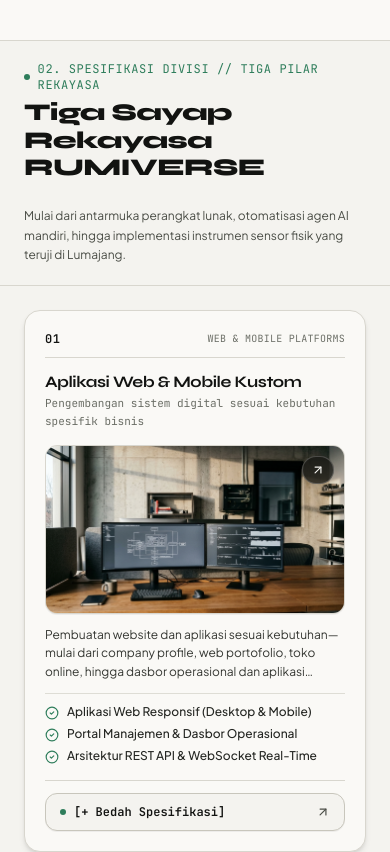
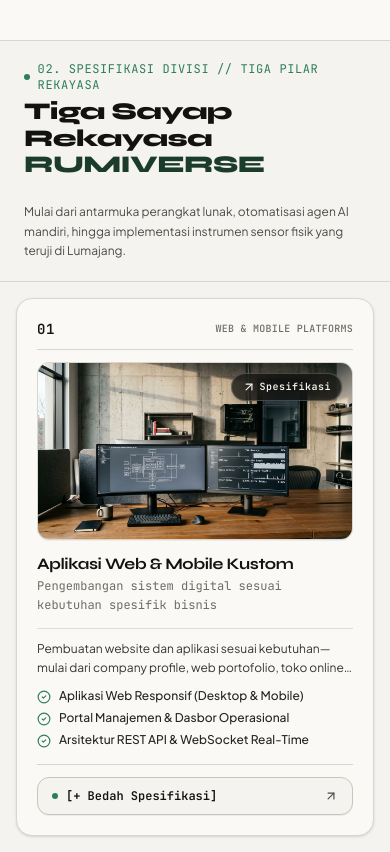
Before and after one commit to DevisRoomi/rumiverse, a React (Vite) app: page / in a window 390 px wide. Shown: the part 2024-2876 px from the top of the page. Built offline with nearby package versions, Linux system fonts and the light colour scheme.

Commit message:
fix: single kinetic title translation to left, tall commanding pillar cards, and rock-solid clarity runway

```diff
--- a/src/components/PillarsSection.tsx
+++ b/src/components/PillarsSection.tsx
@@ -175,42 +175,32 @@ export function PillarsSection({ onOpenConsultation }: PillarsSectionProps) {
     offset: ['start start', 'end end'],
   });
 
-  // 1. Massive Center Headline (Phase 1: 0.00 -> 0.32)
-  // At scroll 0: Huge font-black screen-filling title in the center of the viewport
-  const bigTitleOpacity = useTransform(scrollYProgress, [0, 0.16, 0.30], [1, 1, 0]);
-  const bigTitleScale = useTransform(scrollYProgress, [0.12, 0.30], [1.0, 0.52]);
-  const bigTitleY = useTransform(scrollYProgress, [0.12, 0.30], ['0vh', '-34vh']);
+  // 1. Single Kinetic Title: Starts big in upper-center, glides smoothly to top-left header
+  // ONLY ONE headline element in the entire section - ZERO duplicate or ghost text!
+  const titleX = useTransform(scrollYProgress, [0, 0.26], ['14vw', '0vw']);
+  const titleY = useTransform(scrollYProgress, [0, 0.26], ['15vh', '0vh']);
+  const titleScale = useTransform(scrollYProgress, [0, 0.26], [1.32, 1.0]);
 
-  // 2. Docked Top Header (Phase 1 -> 2 transition: 0.18 -> 0.32)
-  // Seamless handoff from the shrinking big title to the settled header bar
-  const headerOpacity = useTransform(scrollYProgress, [0.18, 0.32], [0, 1]);
-  const headerY = useTransform(scrollYProgress, [0.18, 0.32], [-20, 0]);
+  // Eyebrow badge and right subtitle paragraph fade in as the single title docks on the left
+  const headerExtrasOpacity = useTransform(scrollYProgress, [0.12, 0.26], [0, 1]);
+  const headerExtrasY = useTransform(scrollYProgress, [0.12, 0.26], [12, 0]);
 
-  // 3. Sequential Card Arrivals in Center (Phase 2 to 4: 0.18 -> 0.66)
-  // Card 1: arrives in center between 0.18 and 0.36
-  const card1Y = useTransform(scrollYProgress, [0.18, 0.36, 0.66, 0.80], ['100vh', '0vh', '0vh', '0vh']);
-  const card1Opacity = useTransform(scrollYProgress, [0.18, 0.28], [0, 1]);
-  const card1X = useTransform(scrollYProgress, [0.66, 0.80], ['100%', '0%']);
-  const card1Scale = useTransform(scrollYProgress, [0.36, 0.52, 0.54, 0.66, 0.80], [1.0, 0.96, 0.96, 0.92, 1.0]);
+  // 2. Sequential Entrance of Full Tall Cards (Sunny Bonnell Style)
+  // Each card arrives one by one directly into its column (Left -> Center -> Right)
+  // Card 1 enters into Column 1
+  const card1Y = useTransform(scrollYProgress, [0.14, 0.35], ['100vh', '0vh']);
+  const card1Opacity = useTransform(scrollYProgress, [0.14, 0.24], [0, 1]);
 
-  // Card 2: arrives in center between 0.36 and 0.52
-  const card2Y = useTransform(scrollYProgress, [0.36, 0.52, 0.66, 0.80], ['100vh', '0vh', '0vh', '0vh']);
-  const card2Opacity = useTransform(scrollYProgress, [0.36, 0.44], [0, 1]);
-  const card2X = useTransform(scrollYProgress, [0.66, 0.80], ['0%', '0%']);
-  const card2Scale = useTransform(scrollYProgress, [0.52, 0.66, 0.80], [1.0, 0.96, 1.0]);
+  // Card 2 enters into Column 2
+  const card2Y = useTransform(scrollYProgress, [0.28, 0.49], ['100vh', '0vh']);
+  const card2Opacity = useTransform(scrollYProgress, [0.28, 0.38], [0, 1]);
 
-  // Card 3: arrives in center between 0.52 and 0.66
-  const card3Y = useTransform(scrollYProgress, [0.52, 0.66, 0.66, 0.80], ['100vh', '0vh', '0vh', '0vh']);
-  const card3Opacity = useTransform(scrollYProgress, [0.52, 0.60], [0, 1]);
-  const card3X = useTransform(scrollYProgress, [0.66, 0.80], ['-100%', '0%']);
-  const card3Scale = useTransform(scrollYProgress, [0.66, 0.80], [1.0, 1.0]);
+  // Card 3 enters into Column 3
+  const card3Y = useTransform(scrollYProgress, [0.42, 0.63], ['100vh', '0vh']);
+  const card3Opacity = useTransform(scrollYProgress, [0.42, 0.52], [0, 1]);
 
-  // 4. Spread and Card Content Unfolding (Phase 5 & 6: 0.78 -> 0.94)
-  // Once the 3 cards have spread into their 3 columns, images and descriptions unfold smoothly!
-  const cardDetailsMaxHeight = useTransform(scrollYProgress, [0.78, 0.93], ['0px', '540px']);
-  const cardDetailsOpacity = useTransform(scrollYProgress, [0.80, 0.93], [0, 1]);
-  const cardDetailsY = useTransform(scrollYProgress, [0.80, 0.93], [16, 0]);
-  const cardImgScale = useTransform(scrollYProgress, [0.80, 0.93], [0.93, 1.0]);
+  // Long, stable runway: From 0.63 all the way to 1.00 (37% of scroll distance),
+  // all cards remain 100% stationary, razor-sharp, crystal-clear, and interactive!
 
   // Architectural progress bar at the top edge of the sticky viewport
   const progressBarWidth = useTransform(scrollYProgress, [0, 1], ['0%', '100%']);
@@ -241,7 +231,7 @@ export function PillarsSection({ onOpenConsultation }: PillarsSectionProps) {
       id="pilar"
       ref={containerRef}
       className={`border-b border-[#D8D6CE] bg-[#F4F3EF] relative ${
-        isDesktop ? 'h-[420vh]' : 'h-auto'
+        isDesktop ? 'h-[380vh]' : 'h-auto'
       }`}
     >
       {/* Pinned Sticky Stage (Desktop) / Normal Section (Mobile) */}
@@ -262,158 +252,116 @@ export function PillarsSection({ onOpenConsultation }: PillarsSectionProps) {
           </div>
         )}
 
-        {/* 1. Monumental Screen-Filling Kinetic Title (Solo Desktop Stage at scroll 0) */}
-        {isDesktop && (
+        <div className="max-w-[1440px] w-full mx-auto flex flex-col justify-between h-full relative z-10">
+          {/* Section Header: Holds the SINGLE kinetic title that starts big and glides to the left */}
+          <div className="px-6 py-5 sm:px-10 lg:px-12 lg:py-6 border-b border-[#D8D6CE] flex flex-col md:flex-row md:items-end justify-between gap-6 relative z-20">
+            <div className="max-w-2xl relative">
+              {/* Eyebrow badge (fades in as title arrives) */}
               <motion.div
-            style={{
-              opacity: bigTitleOpacity,
-              scale: bigTitleScale,
-              y: bigTitleY,
-            }}
-            className="pointer-events-none absolute inset-0 flex flex-col items-center justify-center text-center z-30 px-6 sm:px-10 select-none"
+                style={isDesktop ? { opacity: headerExtrasOpacity, y: headerExtrasY } : {}}
+                className="flex items-center gap-2 text-xs font-mono text-[#2E7D5B] tracking-wider uppercase mb-1.5"
               >
-            <div className="flex items-center gap-2.5 px-4 py-1.5 rounded-full bg-[#FAF9F6] border border-[#D8D6CE] text-xs font-mono font-bold text-[#1B3B2B] tracking-widest uppercase mb-6 shadow-xs">
-              <span className="w-2 h-2 rounded-full bg-[#2E7D5B] animate-pulse" />
+                <span className="w-1.5 h-1.5 rounded-full bg-[#2E7D5B]" />
                 <span>02. Spesifikasi Divisi // Tiga Pilar Rekayasa</span>
+              </motion.div>
+
+              {/* THE ONLY TITLE: Starts big, glides smoothly to left header position */}
+              <motion.h2
+                style={
+                  isDesktop
+                    ? {
+                        x: titleX,
+                        y: titleY,
+                        scale: titleScale,
+                        transformOrigin: 'top left',
+                      }
+                    : {}
+                }
+                className="font-display text-2xl sm:text-3xl lg:text-4xl xl:text-[40px] font-black text-[#121311] tracking-tight leading-[1.1] whitespace-normal"
+              >
+                Tiga Sayap Rekayasa <span className="text-[#1B3B2B]">RUMIVERSE</span>
+              </motion.h2>
             </div>
 
-            <h2 className="font-display font-black text-6xl sm:text-7xl lg:text-[7vw] xl:text-[8vw] text-[#121311] tracking-tighter leading-[0.92] max-w-6xl">
-              Tiga Sayap Rekayasa<br />
-              <span className="text-[#1B3B2B]">RUMIVERSE</span>
-            </h2>
-
-            <div className="mt-8 flex items-center gap-3 font-mono text-xs text-[#6B6E66] tracking-wider uppercase bg-[#FAF9F6]/90 backdrop-blur-xs px-4 py-2 rounded-full border border-[#D8D6CE] shadow-2xs">
-              <span className="w-1.5 h-1.5 rounded-full bg-[#1B3B2B]" />
-              <span>Gulir untuk membuka sayap arsitektur</span>
-              <span className="text-[#1B3B2B] font-bold">&darr;</span>
-            </div>
-          </motion.div>
-        )}
-
-        <div className="max-w-[1440px] w-full mx-auto flex flex-col justify-between h-full relative z-10">
-          {/* 2. Permanent Header Bar (Fades in smoothly as big title docks) */}
-          <motion.div
-            style={isDesktop ? { opacity: headerOpacity, y: headerY } : {}}
-            className="px-6 py-5 sm:px-10 lg:px-12 lg:py-6 border-b border-[#D8D6CE] flex flex-col md:flex-row md:items-end justify-between gap-6 relative z-20 bg-[#F4F3EF]/95 backdrop-blur-xs"
+            {/* Subtitle Paragraph (fades in as title docks on the left) */}
+            <motion.p
+              style={isDesktop ? { opacity: headerExtrasOpacity, y: headerExtrasY } : {}}
+              className="text-xs sm:text-sm text-[#4A4D46] max-w-md leading-relaxed"
             >
-            <div className="max-w-2xl">
-              {/* Eyebrow badge */}
-              <div className="flex items-center gap-2 text-xs font-mono text-[#2E7D5B] tracking-wider uppercase mb-1.5">
-                <span className="w-1.5 h-1.5 rounded-full bg-[#2E7D5B]" />
-                <span>02. Spesifikasi Divisi // Tiga Pilar Rekayasa</span>
+              Mulai dari antarmuka perangkat lunak, otomatisasi agen AI mandiri, hingga implementasi
+              instrumen sensor fisik yang teruji di Lumajang.
+            </motion.p>
           </div>
 
-              {/* Bold Settled Title */}
-              <h2 className="font-display text-2xl sm:text-3xl lg:text-4xl font-black text-[#121311] tracking-tight leading-[1.15]">
-                Tiga Sayap Rekayasa RUMIVERSE
-              </h2>
-            </div>
-
-            {/* Subtitle Paragraph */}
-            <p className="text-xs sm:text-sm text-[#4A4D46] max-w-md leading-relaxed">
-              Mulai dari antarmuka perangkat lunak, otomatisasi agen AI mandiri, hingga implementasi
-              instrumen sensor fisik yang teruji di Lumajang.
-            </p>
-          </motion.div>
-
-          {/* 3. The 3 Pillars Layout (Sequential Centered Entrance -> Spread into 3 Columns -> Unfold) */}
-          <div className="flex-1 grid grid-cols-1 md:grid-cols-2 lg:grid-cols-3 p-4 sm:p-6 lg:p-8 items-center relative z-10 border-b border-[#D8D6CE]">
+          {/* 3 Pillars Grid: Tall, commanding cards entering sequentially into their columns */}
+          <div className="flex-1 grid grid-cols-1 md:grid-cols-2 lg:grid-cols-3 p-4 sm:p-6 lg:px-12 gap-5 lg:gap-6 items-stretch pb-6 relative z-10 border-b border-[#D8D6CE]">
             {PILLARS_LIST.map((pillar, idx) => {
               // Connect animations based on column index
               const cardY = isDesktop ? (idx === 0 ? card1Y : idx === 1 ? card2Y : card3Y) : 0;
               const cardOpacity = isDesktop ? (idx === 0 ? card1Opacity : idx === 1 ? card2Opacity : card3Opacity) : 1;
-              const cardX = isDesktop ? (idx === 0 ? card1X : idx === 1 ? card2X : card3X) : '0%';
-              const cardScale = isDesktop ? (idx === 0 ? card1Scale : idx === 1 ? card2Scale : card3Scale) : 1;
-              const cardZIndex = isDesktop ? (idx === 0 ? 10 : idx === 1 ? 20 : 30) : 10;
 
               return (
-                <div
-                  key={pillar.id}
-                  className="p-2 sm:p-3 lg:p-3 h-full flex items-center justify-center relative"
-                >
+                <div key={pillar.id} className="h-full flex items-stretch relative">
                   <motion.article
                     style={
                       isDesktop
                         ? {
-                            x: cardX,
                             y: cardY,
-                            scale: cardScale,
                             opacity: cardOpacity,
-                            zIndex: cardZIndex,
                           }
                         : {}
                     }
-                    className="w-full rounded-2xl border border-[#D8D6CE] hover:border-[#1B3B2B] bg-[#FAF9F6] hover:bg-[#F4F3EF] shadow-md transition-colors duration-300 p-5 sm:p-6 flex flex-col justify-between relative group cursor-pointer"
+                    className="w-full h-full max-h-[70vh] rounded-2xl border border-[#D8D6CE] hover:border-[#1B3B2B] bg-[#FAF9F6] hover:bg-[#FFFFFF] shadow-sm hover:shadow-xl transition-all duration-300 p-5 sm:p-6 flex flex-col justify-between relative group cursor-pointer"
                     onClick={() => handlePillarClick(pillar.id)}
                   >
-                    <div>
-                      {/* Card Header (Visible during individual arrival phase) */}
+                    <div className="flex flex-col h-full justify-between">
+                      {/* Top Bar: Index & Tag */}
                       <div className="flex items-center justify-between gap-4 pb-2.5 border-b border-[#D8D6CE] font-mono text-xs">
-                        <span className="text-[#121311] font-bold tracking-wider">{pillar.index}</span>
-                        <span className="text-[#6B6E66] uppercase text-[10px] sm:text-[11px] tracking-wide">
+                        <span className="text-[#121311] font-bold text-sm tracking-wider">{pillar.index}</span>
+                        <span className="text-[#6B6E66] uppercase text-[10px] sm:text-[11px] tracking-wide font-medium">
                           {pillar.tag}
                         </span>
                       </div>
 
-                      {/* Title & Subtitle (Pillar Title Only in early phase) */}
-                      <div className="mt-3.5 flex flex-col justify-start">
-                        <h3 className="font-display text-base sm:text-lg lg:text-xl font-bold text-[#121311] tracking-tight group-hover:text-[#1B3B2B] transition-colors leading-[1.22]">
-                          {pillar.title}
-                        </h3>
-                        <p className="mt-1 text-[11px] sm:text-xs text-[#6B6E66] font-mono leading-relaxed">
-                          {pillar.subtitle}
-                        </p>
-                      </div>
-
-                      {/* Smooth Unfolding Body: Image, Summary, and Deliverables */}
-                      {/* Only opens smoothly after the cards line up across all 3 columns! */}
-                      <motion.div
-                        style={
-                          isDesktop
-                            ? {
-                                maxHeight: cardDetailsMaxHeight,
-                                opacity: cardDetailsOpacity,
-                                y: cardDetailsY,
-                              }
-                            : {}
-                        }
-                        className="overflow-hidden"
-                      >
-                        {/* 16:9 Editorial Image Frame */}
-                        <motion.div
-                          style={isDesktop ? { scale: cardImgScale } : {}}
-                          className="mt-3.5 relative aspect-[16/9] w-full overflow-hidden rounded-xl border border-[#D8D6CE] hover:border-[#1B3B2B] bg-[#E2E0D8] group/img focus-visible:outline-2 focus-visible:outline-[#1B3B2B] shadow-2xs transition-all duration-300"
-                          role="button"
-                          tabIndex={0}
-                          aria-label={`Buka Bedah Spesifikasi untuk ${pillar.title}`}
-                        >
+                      {/* 16:9 Editorial Image (Always razor sharp and crystal clear) */}
+                      <div className="mt-3 relative aspect-[16/9] w-full overflow-hidden rounded-xl border border-[#D8D6CE] group-hover:border-[#1B3B2B] bg-[#E2E0D8] shadow-2xs transition-all duration-300 shrink-0">
                         <EditorialImage
                           src={pillar.imageSrc}
                           alt={pillar.imageAlt}
-                            className="w-full h-full object-cover transition-transform duration-500 ease-out group-hover/img:scale-[1.04]"
+                          className="w-full h-full object-cover transition-transform duration-500 ease-out group-hover:scale-[1.04]"
                           fallbackTitle={pillar.title}
                           fallbackSubtitle={pillar.tag}
                         />
 
                         {/* Vignette on hover */}
-                          <div className="absolute inset-0 bg-black/0 group-hover/img:bg-black/20 transition-colors duration-300 pointer-events-none" />
+                        <div className="absolute inset-0 bg-black/0 group-hover:bg-black/20 transition-colors duration-300 pointer-events-none" />
 
-                          {/* Action Pill */}
-                          <div className="absolute top-2.5 right-2.5 z-10 pointer-events-none flex items-center h-7 px-2 rounded-full bg-[#121311]/70 backdrop-blur-md border border-white/20 text-[#F4F3EF] shadow-md transition-all duration-300 ease-[cubic-bezier(0.16,1,0.3,1)] group-hover/img:bg-[#1B3B2B] group-hover/img:border-[#74C69D]/60 group-hover/img:text-[#74C69D] group-hover/img:px-2.5">
-                            <ArrowUpRight className="w-3.5 h-3.5 text-[#F4F3EF] group-hover/img:text-[#74C69D] transition-transform duration-300 group-hover/img:translate-x-0.5 group-hover/img:-translate-y-0.5 shrink-0" />
-                            <span className="max-w-0 opacity-0 overflow-hidden whitespace-nowrap font-mono text-[10px] font-semibold tracking-wider transition-all duration-300 ease-[cubic-bezier(0.16,1,0.3,1)] group-hover/img:max-w-[80px] group-hover/img:opacity-100 group-hover/img:ml-1">
+                        {/* Interactive Pill */}
+                        <div className="absolute top-2.5 right-2.5 z-10 pointer-events-none flex items-center h-7 px-2.5 rounded-full bg-[#121311]/75 backdrop-blur-md border border-white/20 text-[#F4F3EF] shadow-md transition-all duration-300 group-hover:bg-[#1B3B2B] group-hover:border-[#74C69D]/60 group-hover:text-[#74C69D]">
+                          <ArrowUpRight className="w-3.5 h-3.5 text-[#F4F3EF] group-hover:text-[#74C69D] transition-transform duration-300 group-hover:translate-x-0.5 group-hover:-translate-y-0.5 shrink-0" />
+                          <span className="font-mono text-[10px] font-semibold tracking-wider ml-1">
                             Spesifikasi
                           </span>
                         </div>
-                        </motion.div>
+                      </div>
 
-                        {/* Honest Summary & Deliverables */}
-                        <div className="mt-3 space-y-3">
-                          <p className="text-xs sm:text-[13px] text-[#353732] leading-[1.55] line-clamp-3">
+                      {/* Title & Subtitle */}
+                      <div className="mt-3.5">
+                        <h3 className="font-display text-base sm:text-lg lg:text-xl xl:text-[22px] font-bold text-[#121311] tracking-tight group-hover:text-[#1B3B2B] transition-colors leading-[1.2]">
+                          {pillar.title}
+                        </h3>
+                        <p className="mt-1 text-xs text-[#6B6E66] font-mono leading-relaxed">
+                          {pillar.subtitle}
+                        </p>
+                      </div>
+
+                      {/* Summary & Deliverables */}
+                      <div className="mt-3 space-y-2.5 pt-2.5 border-t border-[#D8D6CE]/80">
+                        <p className="text-xs sm:text-[13px] text-[#353732] leading-relaxed line-clamp-2">
                           {pillar.summary}
                         </p>
 
-                          <ul className="pt-2.5 border-t border-[#D8D6CE]/80 space-y-1.5 text-xs text-[#242622]">
+                        <ul className="space-y-1.5 text-xs text-[#242622]">
                           {pillar.deliverables.slice(0, 3).map((item, itemIdx) => (
                             <li key={itemIdx} className="flex items-start gap-2 font-medium leading-tight">
                               <CheckCircle2 className="w-3.5 h-3.5 text-[#2E7D5B] shrink-0 mt-0.5" />
@@ -422,7 +370,6 @@ export function PillarsSection({ onOpenConsultation }: PillarsSectionProps) {
                           ))}
                         </ul>
                       </div>
-                      </motion.div>
                     </div>
 
                     {/* Mobile Quick Action Pill */}
```
Lines whose indentation alone changed are shown as unchanged.
